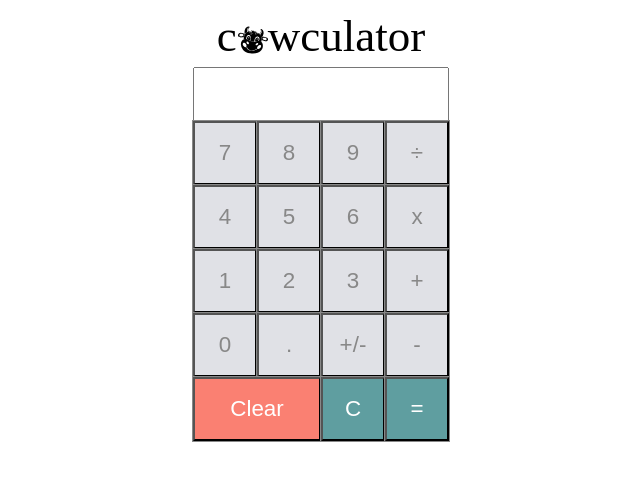
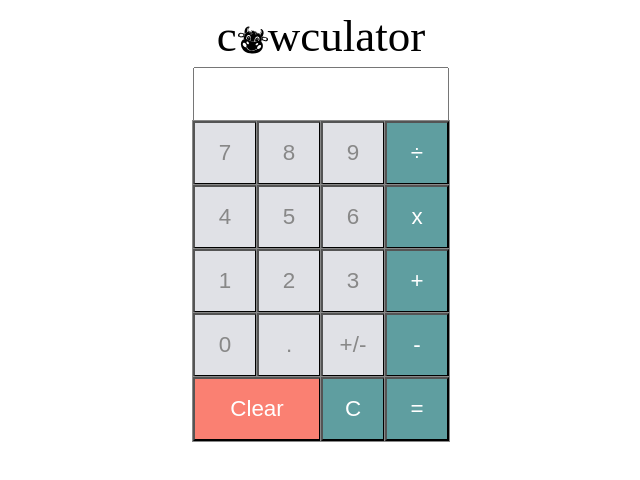
Before and after one commit to daomeow/cowculator, a React (Create React App) app: page / in a window 1280 px wide. Shown: the top 480 px of the page, without its empty margins (319-959 px from the left). Built offline with nearby package versions, Linux system fonts and the light colour scheme.

Commit message:
Add method to determine if the button is an operator

```diff
--- a/src/components/Buttons/Buttons.js
+++ b/src/components/Buttons/Buttons.js
@@ -17,9 +17,15 @@ function Buttons() {
     setResult(result.slice(0, result.length - 1));
   };
 
+  // Check if the button is an operator
+  const confirmOperator = (value) => {
+    return !isNaN(value) || value === '.' || value === '+/-';
+  };
+
+  // Generate buttons
   const buttonList = buttonInputs.map(button => {
     return (
-      <button onClick={handleClick} name={button} className='main-button' key={button}>{button}</button>
+      <button onClick={handleClick} name={button} key={button} className={`main-button ${confirmOperator(button) ? null : 'operator'}`}>{button}</button>
     )
   });
 
```
